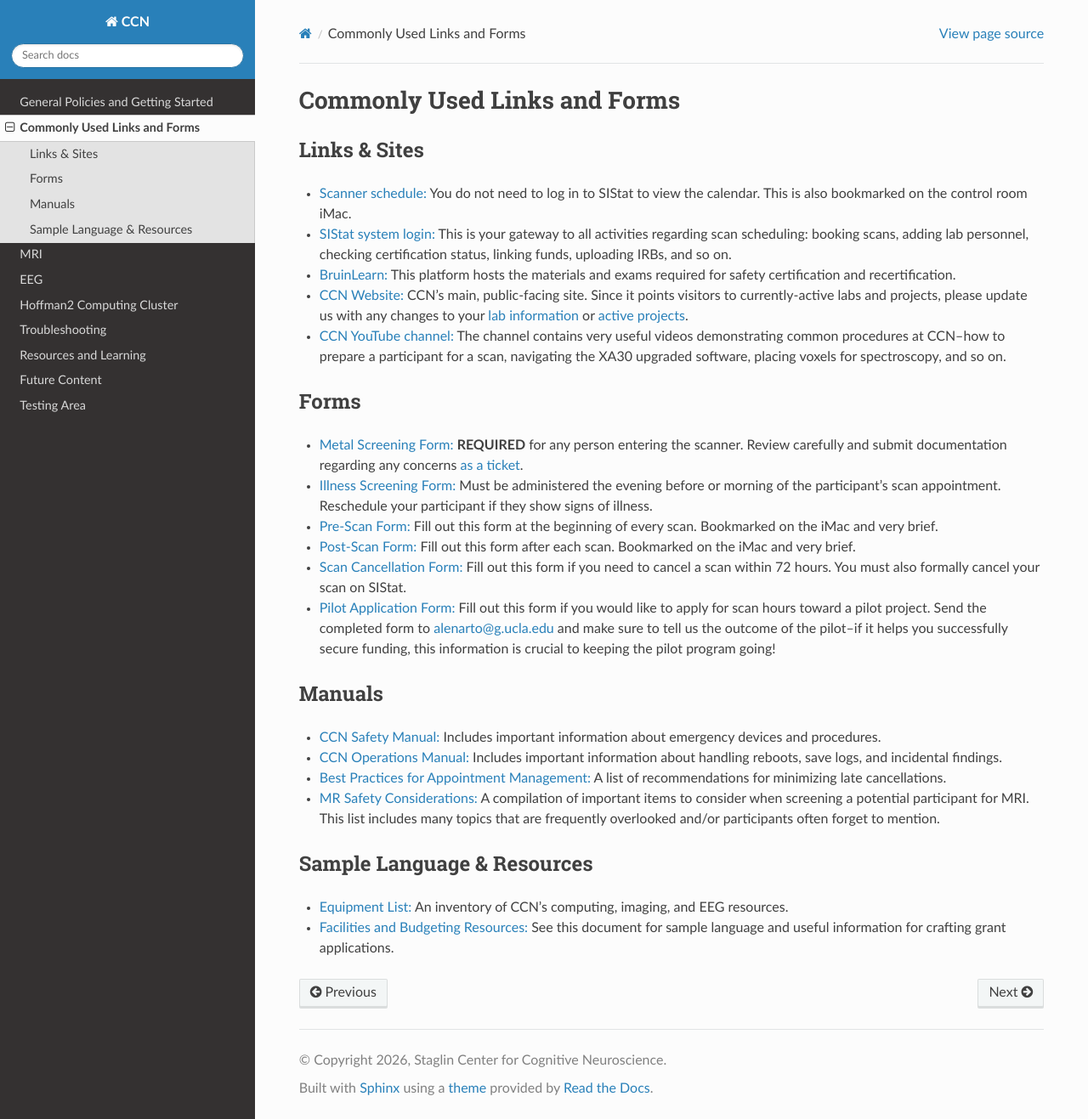
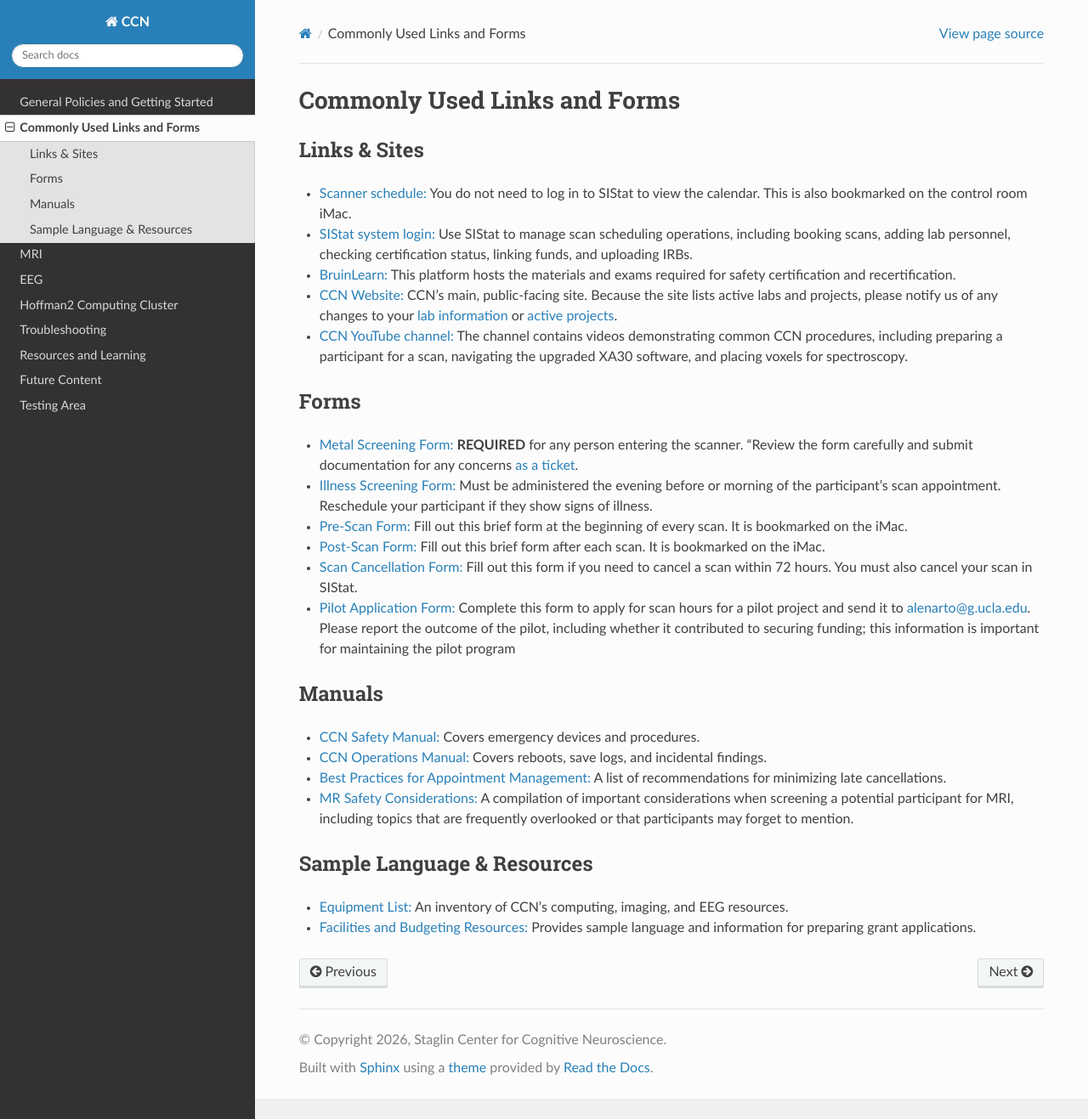
Before and after one commit to CCN-Support/CCN_Wiki, a Sphinx documentation site: the page built from docs/source/links-and-forms.rst, in a window 1280 px wide and 1317 px high. Shown: the whole window at 85% size. Built offline with Sphinx 7.4.7 and the Read the Docs theme 3.1.0, drawn with Linux system fonts in a browser that asks for light colours.

Commit message:
Update links-and-forms.rst

```diff
--- a/docs/source/links-and-forms.rst
+++ b/docs/source/links-and-forms.rst
@@ -5,33 +5,33 @@ Links & Sites
 -------------
 
 - `Scanner schedule: <https://www.sistat.ucla.edu/CCNSAS/login.asp/>`_ You do not need to log in to SIStat to view the calendar. This is also bookmarked on the control room iMac.
-- `SIStat system login: <https://www.sistat.ucla.edu/CCNSAS/ShowCalendar.asp#/>`_ This is your gateway to all activities regarding scan scheduling: booking scans, adding lab personnel, checking certification status, linking funds, uploading IRBs, and so on.
+- `SIStat system login: <https://www.sistat.ucla.edu/CCNSAS/ShowCalendar.asp#/>`_ Use SIStat to manage scan scheduling operations, including booking scans, adding lab personnel, checking certification status, linking funds, and uploading IRBs.
 -  `BruinLearn: <https://bruinlearn.ucla.edu/>`_ This platform hosts the materials and exams required for safety certification and recertification.
-- `CCN Website: <https://www.staglincenterforcogneuro.semel.ucla.edu/>`_ CCN's main, public-facing site. Since it points visitors to currently-active labs and projects, please update us with any changes to your `lab information <https://forms.gle/FKzH4nXrX2x8RKtM6>`_ or `active projects <https://forms.gle/yBmxgFYyQshUJW9TA>`_.
-- `CCN YouTube channel: <https://www.youtube.com/@uclastaglincenterforcognit4262/videos/>`_ The channel contains very useful videos demonstrating common procedures at CCN--how to prepare a participant for a scan, navigating the XA30 upgraded software, placing voxels for spectroscopy, and so on.
+- `CCN Website: <https://www.staglincenterforcogneuro.semel.ucla.edu/>`_ CCN's main, public-facing site. Because the site lists active labs and projects, please notify us of any changes to your `lab information <https://forms.gle/FKzH4nXrX2x8RKtM6>`_ or `active projects <https://forms.gle/yBmxgFYyQshUJW9TA>`_.
+- `CCN YouTube channel: <https://www.youtube.com/@uclastaglincenterforcognit4262/videos/>`_ The channel contains videos demonstrating common CCN procedures, including preparing a participant for a scan, navigating the upgraded XA30 software, and placing voxels for spectroscopy.
 
 
 Forms
 -----
 
-- `Metal Screening Form: <https://drive.google.com/file/d/1aUwmgXoij_czd8YktXmo0yDLjpqbuUpm/view?usp=sharing/>`_ **REQUIRED** for any person entering the scanner. Review carefully and submit documentation regarding any concerns `as a ticket <https://docs.google.com/document/d/13g-DVRauCgZAkScw0D5j03cCPeCiu2Fi/edit#heading=h.rgb25in7p2nc>`_.
+- `Metal Screening Form: <https://drive.google.com/file/d/1aUwmgXoij_czd8YktXmo0yDLjpqbuUpm/view?usp=sharing/>`_ **REQUIRED** for any person entering the scanner. “Review the form carefully and submit documentation for any concerns `as a ticket <https://docs.google.com/document/d/13g-DVRauCgZAkScw0D5j03cCPeCiu2Fi/edit#heading=h.rgb25in7p2nc>`_.
 - `Illness Screening Form: <https://drive.google.com/file/d/1kXsq_b25apk08NTTJ82GWX4adjsyz_iq/view?usp=sharing/>`_ Must be administered the evening before or morning of the participant's scan appointment. Reschedule your participant if they show signs of illness.
-- `Pre-Scan Form: <https://uclahs.az1.qualtrics.com/jfe/form/SV_6tI8o3SvorTot9k/>`_ Fill out this form at the beginning of every scan. Bookmarked on the iMac and very brief.
-- `Post-Scan Form: <https://uclahs.az1.qualtrics.com/jfe/form/SV_3BQesXgv9K8kgPc/>`_ Fill out this form after each scan. Bookmarked on the iMac and very brief.
-- `Scan Cancellation Form: <https://forms.gle/E9uzNYDZheAqihce7/>`_ Fill out this form if you need to cancel a scan within 72 hours. You must also formally cancel your scan on SIStat.
-- `Pilot Application Form: <https://drive.google.com/file/d/1rhfezXO3QP4pV5yjUnNmI8LNkjw7EqS9/view?usp=drive_link/>`_ Fill out this form if you would like to apply for scan hours toward a pilot project. Send the completed form to alenarto@g.ucla.edu and make sure to tell us the outcome of the pilot--if it helps you successfully secure funding, this information is crucial to keeping the pilot program going!
+- `Pre-Scan Form: <https://uclahs.az1.qualtrics.com/jfe/form/SV_6tI8o3SvorTot9k/>`_ Fill out this brief form at the beginning of every scan. It is bookmarked on the iMac.
+- `Post-Scan Form: <https://uclahs.az1.qualtrics.com/jfe/form/SV_3BQesXgv9K8kgPc/>`_ Fill out this brief form after each scan. It is bookmarked on the iMac.
+- `Scan Cancellation Form: <https://forms.gle/E9uzNYDZheAqihce7/>`_ Fill out this form if you need to cancel a scan within 72 hours. You must also cancel your scan in SIStat.
+- `Pilot Application Form: <https://drive.google.com/file/d/1rhfezXO3QP4pV5yjUnNmI8LNkjw7EqS9/view?usp=drive_link/>`_ Complete this form to apply for scan hours for a pilot project and send it to alenarto@g.ucla.edu. Please report the outcome of the pilot, including whether it contributed to securing funding; this information is important for maintaining the pilot program
 
 
 Manuals
 -------
 
-- `CCN Safety Manual: <https://drive.google.com/file/d/1ocMVWpSLnR-oUUMrK7BbQakE5fyiw9OU/view?usp=sharing>`_ Includes important information about emergency devices and procedures.
-- `CCN Operations Manual: <https://drive.google.com/file/d/1dRt_A6ZsFMJwupx9PPbaWokV70NhxesR/view?usp=sharing>`_ Includes important information about handling reboots, save logs, and incidental findings.
+- `CCN Safety Manual: <https://drive.google.com/file/d/1ocMVWpSLnR-oUUMrK7BbQakE5fyiw9OU/view?usp=sharing>`_ Covers emergency devices and procedures.
+- `CCN Operations Manual: <https://drive.google.com/file/d/1dRt_A6ZsFMJwupx9PPbaWokV70NhxesR/view?usp=sharing>`_ Covers reboots, save logs, and incidental findings.
 - `Best Practices for Appointment Management: <https://drive.google.com/file/d/1yLR77cLHod_-bwauu4AtoAq51bbiNUgv/view?usp=sharing>`_ A list of recommendations for minimizing late cancellations.
-- `MR Safety Considerations: <https://drive.google.com/file/d/17ntnhvzU91m7uJYVULiTRkr-u77_ioSt/view?usp=sharing>`_ A compilation of important items to consider when screening a potential participant for MRI. This list includes many topics that are frequently overlooked and/or participants often forget to mention.
+- `MR Safety Considerations: <https://drive.google.com/file/d/17ntnhvzU91m7uJYVULiTRkr-u77_ioSt/view?usp=sharing>`_ A compilation of important considerations when screening a potential participant for MRI, including topics that are frequently overlooked or that participants may forget to mention.
 
 Sample Language & Resources
 ---------------------------
 
 - `Equipment List: <https://docs.google.com/document/d/1rVe6qlZc-OJyAQfnNBocZkbyBLlWMp5w/edit?usp=sharing&ouid=109365023269690384239&rtpof=true&sd=true>`_ An inventory of CCN's computing, imaging, and EEG resources.
-- `Facilities and Budgeting Resources: <https://docs.google.com/document/d/1h6KWkRL9wecYk9ib0Ok7jFTRw3bkeiCG/edit?usp=sharing&ouid=109365023269690384239&rtpof=true&sd=true>`_ See this document for sample language and useful information for crafting grant applications.
+- `Facilities and Budgeting Resources: <https://docs.google.com/document/d/1h6KWkRL9wecYk9ib0Ok7jFTRw3bkeiCG/edit?usp=sharing&ouid=109365023269690384239&rtpof=true&sd=true>`_ Provides sample language and information for preparing grant applications.
```
